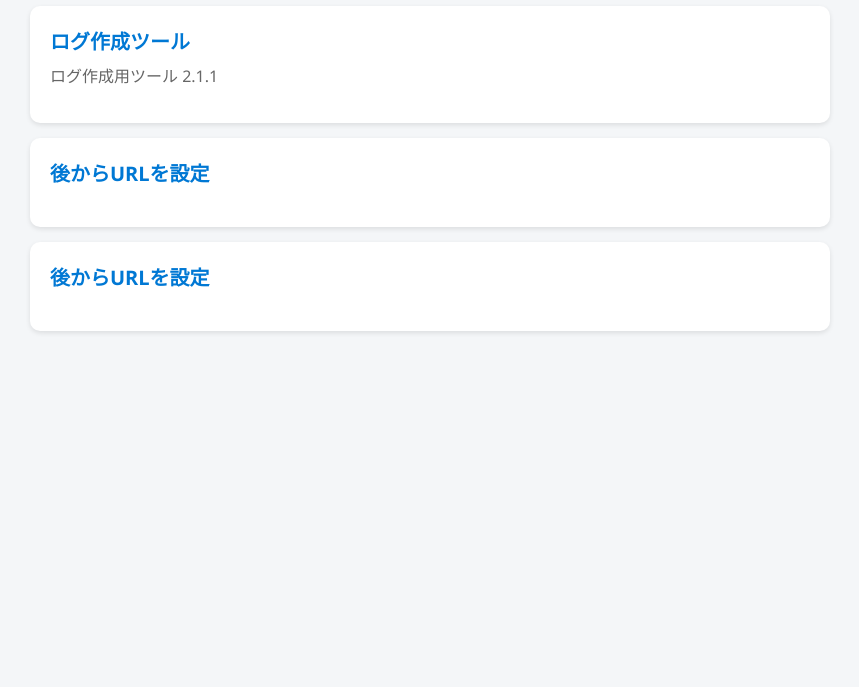
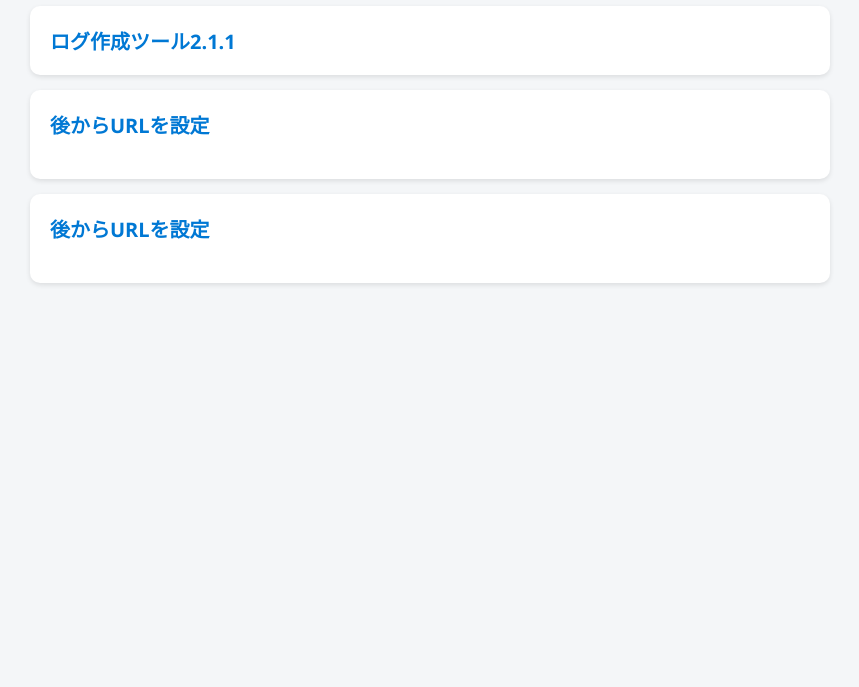
Before and after one commit to MasaatsuShin/agents-tool, a plain HTML site: page index.html in a window 1280 px wide. Shown: the part 113-800 px from the top of the page, without its empty margins (210-1069 px from the left). Drawn offline with Linux system fonts and the light colour scheme.

Commit message:
Update index.html

```diff
--- a/index.html
+++ b/index.html
@@ -54,9 +54,9 @@ h1{
 <div class="card">
     <a href="https://masaatsushin.github.io/agents-tool/%E3%83%AD%E3%82%B0%E4%BD%9C%E6%88%90%E3%83%84%E3%83%BC%E3%83%AB.html"
        target="_blank" rel="noopener noreferrer">
-       ログ作成ツール
+       ログ作成ツール2.1.1
     </a>
-    <p>ログ作成用ツール 2.1.1</p>
+
 </div>
 
 <div class="card">
```
